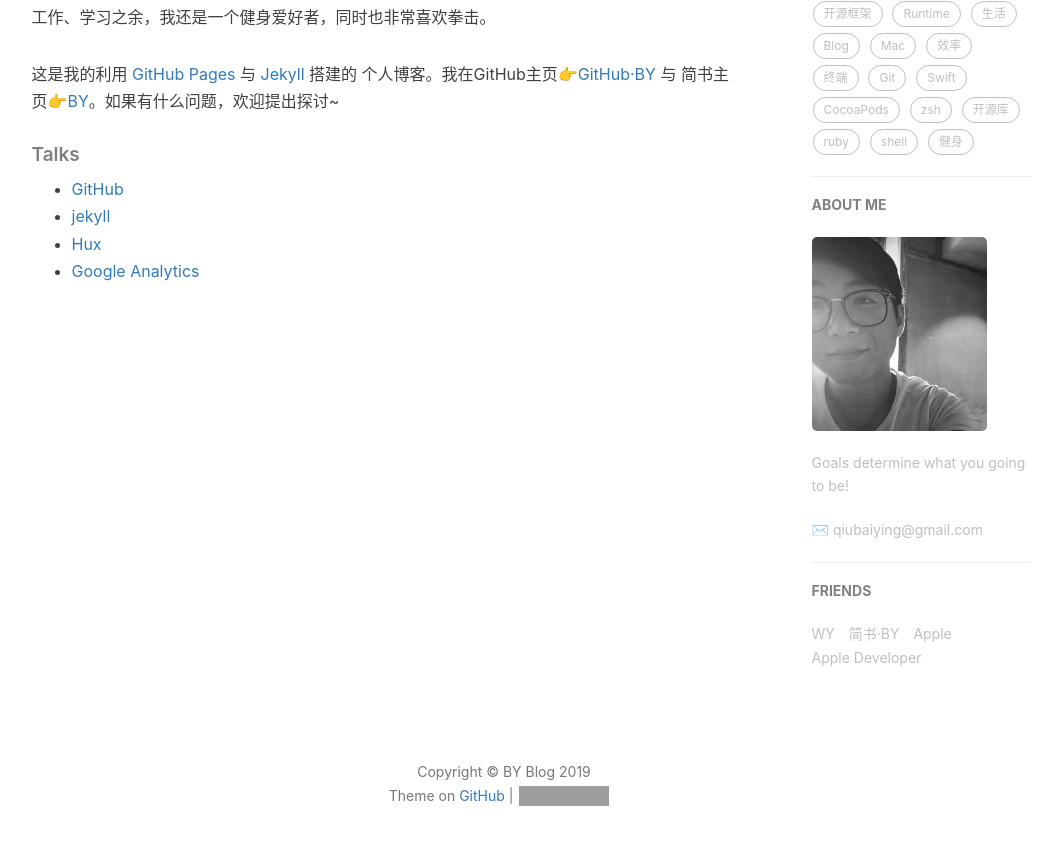
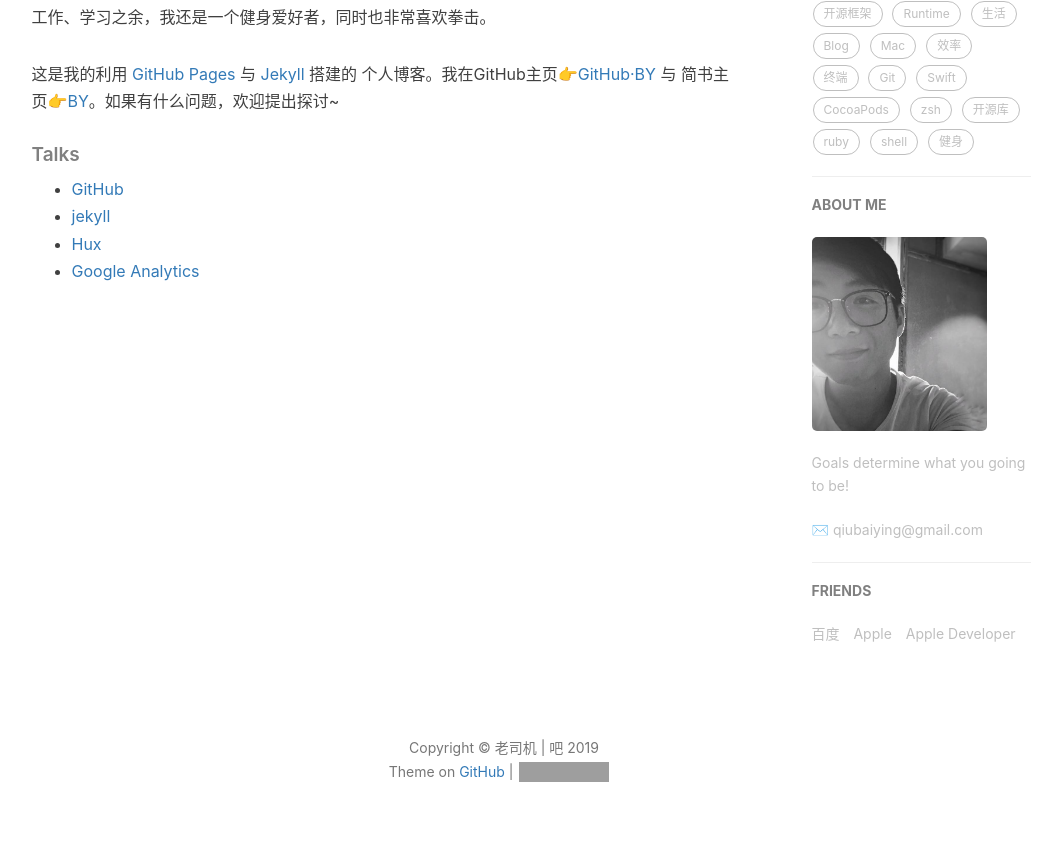
Before and after one commit to skywolf627/skywolf627.github.io, a Jekyll site: the page built from about.html, in a window 1280 px wide and 900 px high, scrolled down 613 px. Shown: the top 845 px of the window, without its empty margins (136-1192 px from the left). Built offline with Jekyll 4.4.1, drawn with Linux system fonts in a browser that asks for light colours; nearby versions of some CDN libraries; comment, search, counter and statistics services are not loaded; grey boxes are pictures that could not be loaded.

Commit message:
Update _config.yml

```diff
--- a/_config.yml
+++ b/_config.yml
@@ -1,5 +1,5 @@
 # Site settings
-title: BY Blog
+title: 老司机 | 吧
 SEOTitle: 老司机 吧
 header-img: img/post-bg-desk.jpg
 email: qiubaiying@gmail.com
@@ -7,7 +7,7 @@ description: "Every failure is leading towards success."
 keyword: "老司机, iOS, Apple, iPhone"
 url: "http://skywolf627.github.io"          # your host, for absolute URL
 baseurl: ""      # for example, '/blog' if your blog hosted on 'host/blog'
-github_repo: "https://github.com/qiubaiying/qiubaiying.github.io.git" # you code repository
+github_repo: "https://github.com/skywolf627/skywolf627.github.io.git" # you code repository
 
 # Sidebar settings
 sidebar: true                           # whether or not using Sidebar.
@@ -74,11 +74,11 @@ gitalk:
 
 # Analytics settings
 # Baidu Analytics
-ba_track_id: b50bf2b12b5338a1845e33832976fd68
+ba_track_id: c8b2d73a330812a09f021a3d84bd7a43
 
 # Google Analytics
-ga_track_id: 'UA-90855596-1'            # Format: UA-xxxxxx-xx
-ga_domain: qiubaiying.top               # 默认的是 auto, 这里我是自定义了的域名，你如果没有自己的域名，需要改成auto
+#ga_track_id: 'UA-90855596-1'            # Format: UA-xxxxxx-xx
+#ga_domain: qiubaiying.top               # 默认的是 auto, 这里我是自定义了的域名，你如果没有自己的域名，需要改成auto
 
 
 
@@ -99,11 +99,8 @@ service-worker: true
 # Friends
 friends: [
     {
-        title: "WY",
-        href: "http://zhengwuyang.com"
-    },{
-        title: "简书·BY",
-        href: "http://www.jianshu.com/u/e71990ada2fd"
+        title: "百度",
+        href: "http://www.baidu.com"
     },{
         title: "Apple",
         href: "https://apple.com"
```
